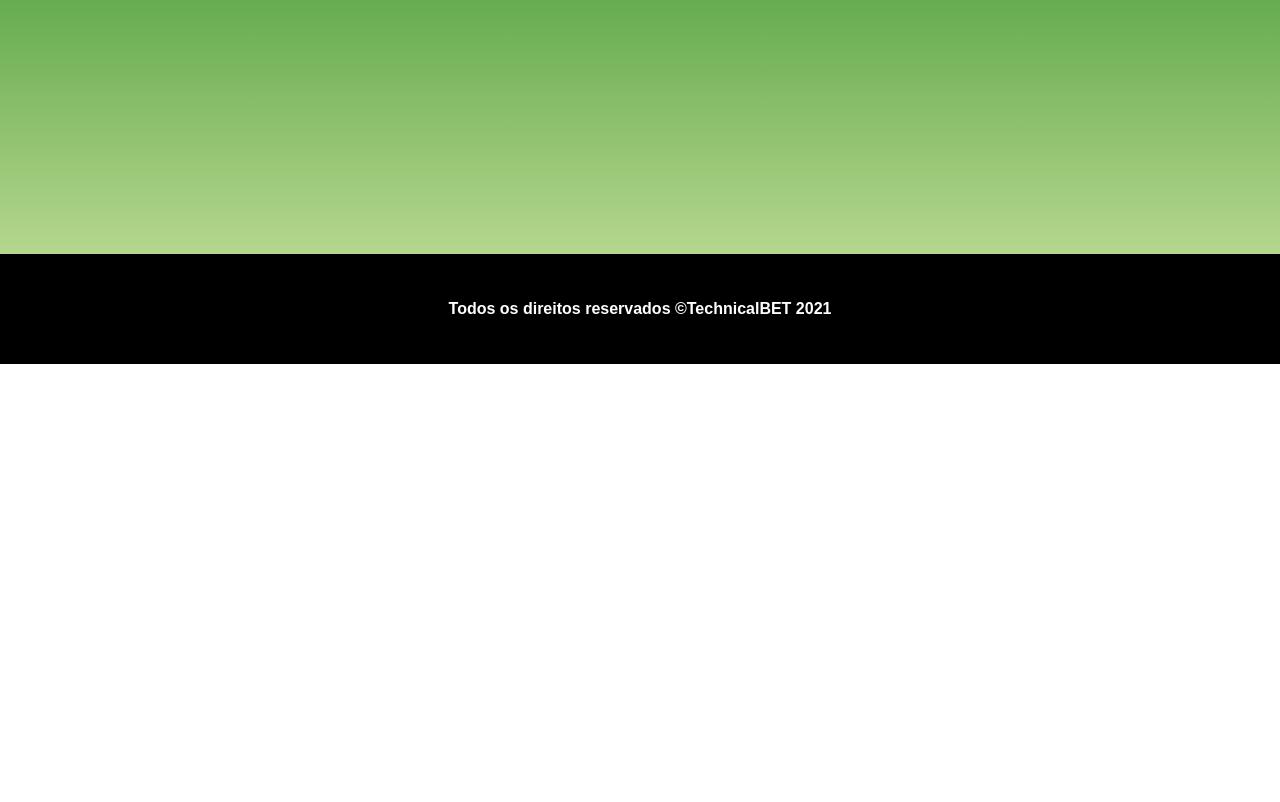
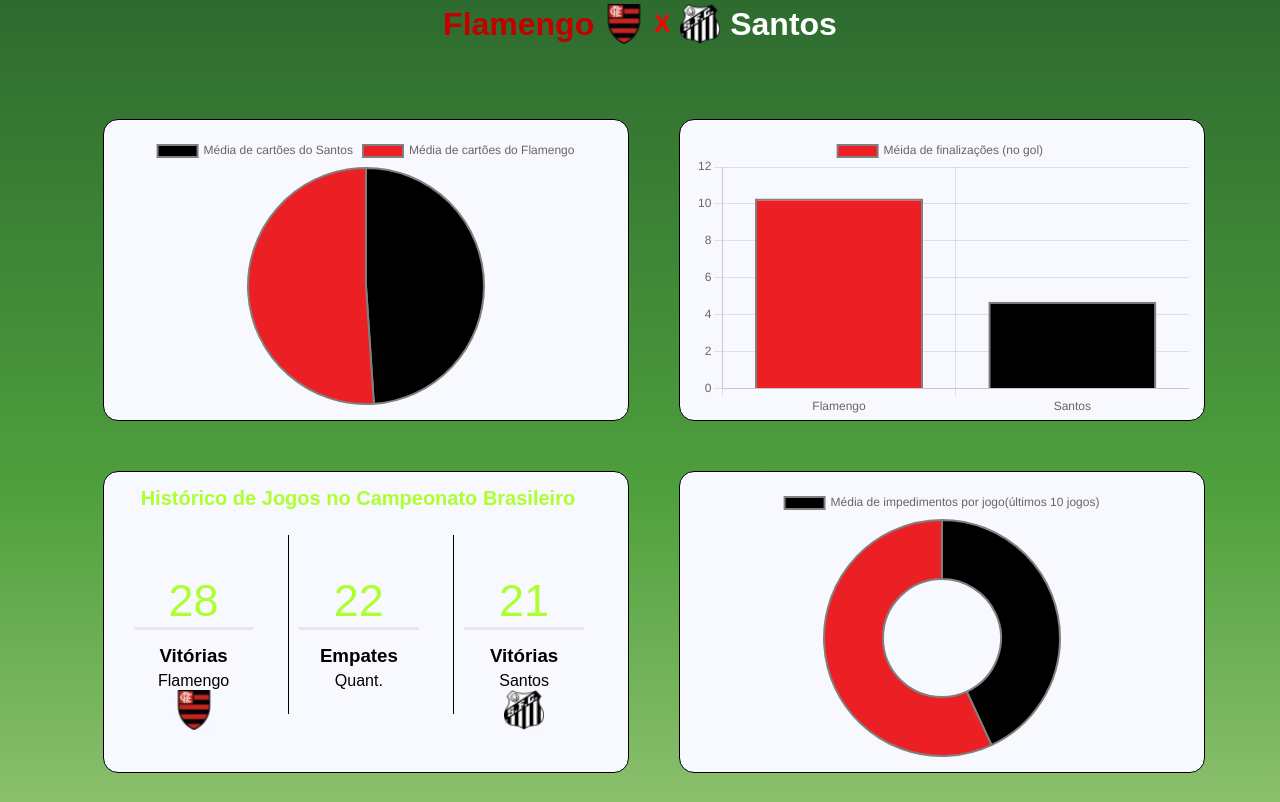
Before and after one commit to RodrigoRodriguesSilvaCampos/Projeto-Individual, a plain HTML site: page Site institucional/Dashboard.html in a window 1280 px wide. Shown: the part 960-1762 px from the top of the page. Before the commit the page ends 1324 px from the top, so only its background shows below. Drawn offline with nearby package versions, Linux system fonts and the light colour scheme.

Commit message:
Colocando mais gráficos na tela

```diff
--- a/Site institucional/Dashboard.html
+++ b/Site institucional/Dashboard.html
@@ -1,5 +1,6 @@
 <!DOCTYPE html>
 <html lang="pt">
+
 <head>
   <meta charset="UTF-8">
   <meta http-equiv="X-UA-Compatible" content="IE=edge">
@@ -9,6 +10,7 @@
   <link rel="shortcut icon" href="imagens/favicon.png">
   <script src="https://cdn.jsdelivr.net/npm/chart.js"></script>
 </head>
+
 <body>
 
   <div class="header">
@@ -19,7 +21,7 @@
         <h2>BET</h2>
       </div>
       <ul class="navbar">
-                <li><a  href="Home.html">Menu</a></li>
+        <li><a href="Home.html">Menu</a></li>
         <li>|</li>
         <li><a href="Jogos.html">Jogos</a></li>
         <li><a class="active" href="Dashboard.html">Gráficos</a></li>
@@ -29,9 +31,10 @@
   </div>
 
   <div class="Times">
-       <h1 id="co">Corinthians</h1><img class="img_tim" src="imagens/corinthians.png" >
+    <h1 id="co">Corinthians</h1><img class="img_tim" src="imagens/corinthians.png">
     <h2>X</h2>
-       <img class="img_tim" src="imagens/gremio.png" ><h1 id="gr">Grêmio</h1>
+    <img class="img_tim" src="imagens/gremio.png">
+    <h1 id="gr">Grêmio</h1>
   </div>
 
 
@@ -50,7 +53,7 @@
             <h1>29</h1>
             <h3>Vitórias</h3>
             <p>Grêmio</p>
-                        <img src="imagens/gremio.png" >
+            <img src="imagens/gremio.png">
           </div>
           <div class="box yellow">
             <h1>13</h1>
@@ -61,7 +64,7 @@
             <h1>25</h1>
             <h3>Vitórias</h3>
             <p>Corinthians</p>
-                        <img src="imagens/corinthians.png" >
+            <img src="imagens/corinthians.png">
           </div>
         </div>
       </div>
@@ -70,18 +73,64 @@
     </div>
 
   </div>
+  <div class="Times">
+    <h1 id="fla">Flamengo</h1><img class="img_tim" src="imagens/flamengo.png">
+    <h2>X</h2>
+    <img class="img_tim" src="imagens/Santos.png">
+    <h1 id="san">Santos</h1>
+  </div>
+
+
+
+  <div class="graficos">
+    <div class="nav_bar_01">
+      <div class="bar_graficos"><canvas id="chartline_5" style="width: 100%; height: 100%;"></canvas></div>
+      <div class="bar_graficos"><canvas id="chartline_6" style="width: 100%; height: 100%;"></canvas></div>
+    </div>
+
+    <div class="nav_bar_02">
+      <div class="bar_graficos">
+        <div class="graph">
+          <h1>Histórico de Jogos no Campeonato Brasileiro</h1>
+          <div class="box red">
+            <h1>28</h1>
+            <h3>Vitórias</h3>
+            <p>Flamengo</p>
+            <img src="imagens/flamengo.png">
+          </div>
+          <div class="box yellow">
+            <h1>22</h1>
+            <h3>Empates</h3>
+            <p>Quant.</p>
+          </div>
+          <div class="box green">
+            <h1>21</h1>
+            <h3>Vitórias</h3>
+            <p>Santos</p>
+            <img src="imagens/Santos.png">
+          </div>
+        </div>
+      </div>
+      <div class="bar_graficos"><canvas id="chartline_8" style="width: 100%; height: 100%;"></canvas></div>
+
+    </div>
+
+  </div>
 
   <div class="footer">
 
-        <p>Todos os direitos reservados ©TechnicalBET  2021</p>
+    <p>Todos os direitos reservados ©TechnicalBET 2021</p>
   </div>
 </body>
+
 </html>
 <script>
   var ctx = document.getElementById('chartline').getContext('2d');
   var ctx_2 = document.getElementById('chartline_2').getContext('2d');
   var ctx_4 = document.getElementById('chartline_4').getContext('2d');
-
+  var ctx_5 = document.getElementById('chartline_5').getContext('2d');
+  var ctx_6 = document.getElementById('chartline_6').getContext('2d');
+  var ctx_8 = document.getElementById('chartline_8').getContext('2d');
   // Gráfico 01.
   var data = {
     labels: [
@@ -91,7 +140,7 @@
     ],
     datasets: [{
       label: '',
-    data: [1.64,3],
+      data: [1.64, 3],
       backgroundColor: [
         '#000000',
         '#1481BF',
@@ -117,10 +166,10 @@
   var config_2 = {
     type: 'bar',
     data: {
-          labels: ['Corinthians', 'Grêmio', ],
+      labels: ['Corinthians', 'Grêmio',],
       datasets: [{
         label: 'Méida de finalizações (no gol) ',
-              data: [9.81,4],
+        data: [9.81, 4],
         backgroundColor: [
           '#000000',
           '#1481BF',
@@ -151,7 +200,7 @@
     ],
     datasets: [{
       label: '',
-    data: [1.4,0.7],
+      data: [1.4, 0.7],
       backgroundColor: [
         '#000000',
         '#1481BF',
@@ -171,11 +220,102 @@
       maintainAspectRatio: false
     }
   };
+  // Gráfico 05.
+  var data = {
+    labels: [
+      'Média de cartões do Santos',
+      'Média de cartões do Flamengo',
+
+    ],
+    datasets: [{
+      label: '',
+      data: [2.3, 2.4],
+      backgroundColor: [
+        '#000000',
+        '#EC2024',
+
+
+
+      ],
+      borderColor: ['grey'],
+      hoverOffset: 4
+    }]
+
+  };
+
+  var config_5 = {
+    type: 'pie',
+    data: data,
+    options: {
+      maintainAspectRatio: false
+    }
+  };
+
+  // Gráfico 06.
+  var config_6 = {
+    type: 'bar',
+    data: {
+      labels: ['Flamengo', 'Santos',],
+      datasets: [{
+        label: 'Méida de finalizações (no gol) ',
+        data: [10.3, 4.7	],
+        backgroundColor: [
+          '#EC2024',
+          '#000000',
+        ],
+        borderColor: [
+          'grey'
+        ],
+        borderWidth: 2
+      }]
+    },
+    options: {
+      scales: {
+        y: {
+          beginAtZero: true
+        }
+      }
+    }
+  }
+
+
+
+
+  // Gráfico 08.
+
+  var data = {
+    labels: [
+      'Média de impedimentos por jogo(últimos 10 jogos)'
+    ],
+    datasets: [{
+      label: '',
+      data: [2.5, 3.3],
+      backgroundColor: [
+        '#000000',
+        '#EC2024',
+
+
+      ],
+      borderColor: ['grey'],
+      hoverOffset: 1
+    }]
+
+  };
+
+  var config_8 = {
+    type: 'doughnut',
+    data: data,
+    options: {
+      maintainAspectRatio: false
+    }
+  };
 
 
 
   var myChart = new Chart(ctx, config);
   var myChart_2 = new Chart(ctx_2, config_2);
   var myChart_4 = new Chart(ctx_4, config_4);
-
+  var myChart_5=new Chart(ctx_5,config_5);
+  var myChart_6=new Chart(ctx_6,config_6);
+  var myChart_8=new Chart(ctx_8,config_8);
 </script>
--- a/Site institucional/css/Dashboard.css
+++ b/Site institucional/css/Dashboard.css
@@ -156,6 +156,12 @@
     color: white
 
 }
+.Times #san{
+    color: white;
+}
+.Times #fla{
+    color: rgb(194, 0, 0);
+}
 .img_tim{
     margin-right: 10px;
     margin-left: 10px;
--- a/Site institucional/css/Home.css
+++ b/Site institucional/css/Home.css
@@ -9,6 +9,7 @@
     background-image: url('../imagens/Estadio.jpg');
     background-repeat: no-repeat;
     background-size: cover;
+    background-attachment: fixed;
 }
 
 .header{
```
Lines whose indentation alone changed are shown as unchanged.
